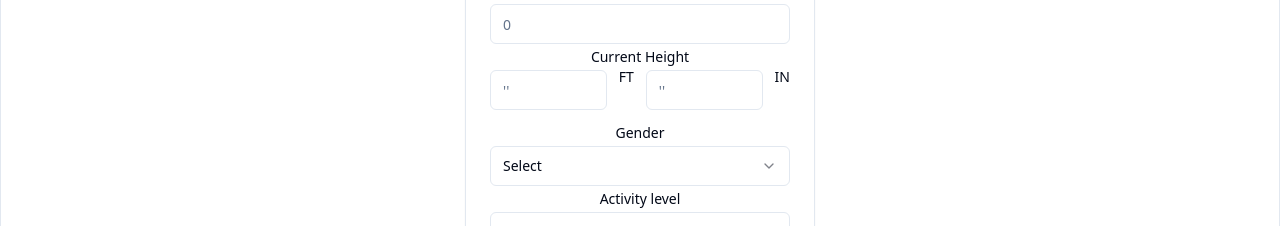
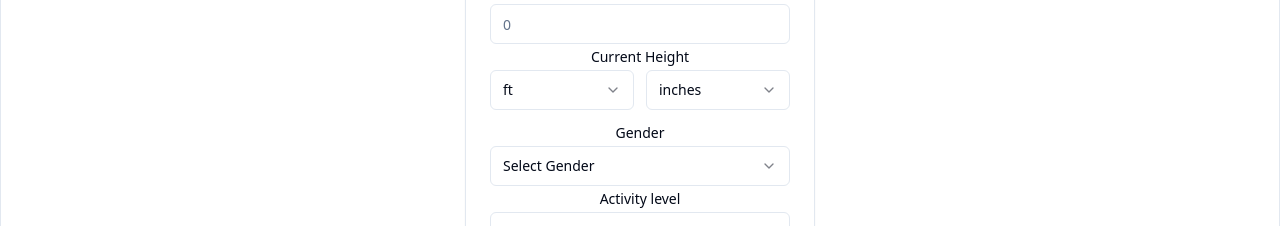
Before and after one commit to ImMiguelP/gymify-me, a Next.js app: page / in a window 1280 px wide. Shown: the part 244-470 px from the top of the page. Built offline with nearby package versions, Linux system fonts and the light colour scheme.

Commit message:
feat: form inputs completed for users to use

```diff
--- a/src/components/WeightForm.tsx
+++ b/src/components/WeightForm.tsx
@@ -20,7 +20,12 @@ import {
   SelectTrigger,
   SelectValue,
 } from "@/components/ui/select";
-import { activityLevels } from "./FormArrays";
+import {
+  activityLevels,
+  feetOptions,
+  genderOptions,
+  inchesOptions,
+} from "./FormArrays";
 
 export function WeightForm() {
   const [weight, setWeight] = useState();
@@ -40,22 +45,43 @@ export function WeightForm() {
               <Label htmlFor="name">Current Weight</Label>
               <Input id="name" placeholder="0" type="number" />
               <Label htmlFor="name">Current Height</Label>
-              <div className="flex flex-row space-x-3">
-                <Input id="name" placeholder="''" type="number" />
-                <Label htmlFor="name">FT</Label>
-                <Input id="name" placeholder="''" type="number" />
-                <Label htmlFor="name">IN</Label>
+              <div className="flex flex-row items-center space-x-3">
+                <Select>
+                  <SelectTrigger id="gender">
+                    <SelectValue placeholder="ft" />
+                  </SelectTrigger>
+                  <SelectContent>
+                    {feetOptions.map((ft) => (
+                      <SelectItem value={String(ft.value)}>
+                        {ft.value}
+                      </SelectItem>
+                    ))}
+                  </SelectContent>
+                </Select>
+                <Select>
+                  <SelectTrigger id="inches">
+                    <SelectValue placeholder="inches" />
+                  </SelectTrigger>
+                  <SelectContent>
+                    {inchesOptions.map((inches) => (
+                      <SelectItem value={String(inches.value)}>
+                        {inches.value}
+                      </SelectItem>
+                    ))}
+                  </SelectContent>
+                </Select>
               </div>
             </div>
             <div className="flex flex-col space-y-1.5">
               <Label htmlFor="gender">Gender</Label>
               <Select>
                 <SelectTrigger id="gender">
-                  <SelectValue placeholder="Select" />
+                  <SelectValue placeholder="Select Gender" />
                 </SelectTrigger>
                 <SelectContent position="popper">
-                  <SelectItem value="male">Male</SelectItem>
-                  <SelectItem value="female">Female</SelectItem>
+                  {genderOptions.map((gender) => (
+                    <SelectItem value={gender.value}>{gender.value}</SelectItem>
+                  ))}
                 </SelectContent>
               </Select>
               <Label htmlFor="activity">Activity level</Label>
```
